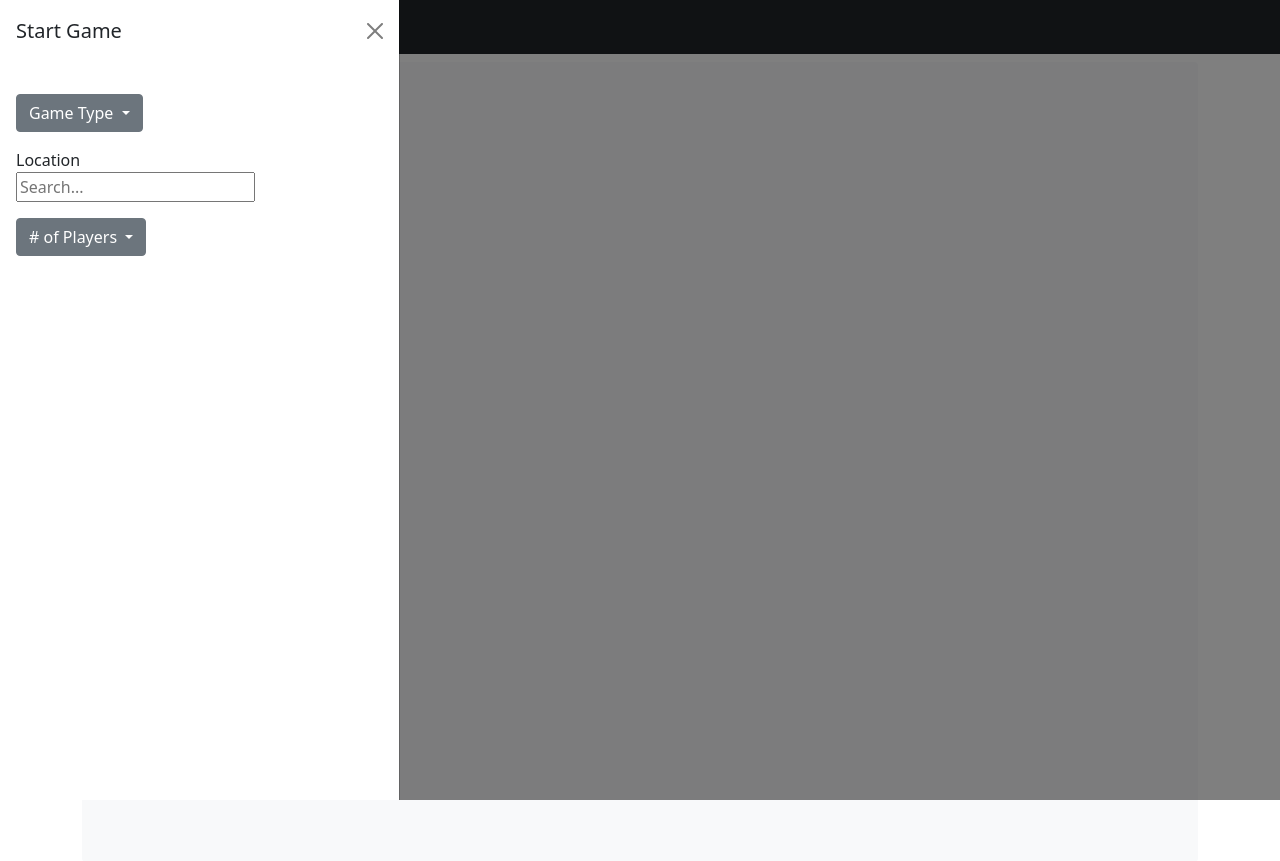
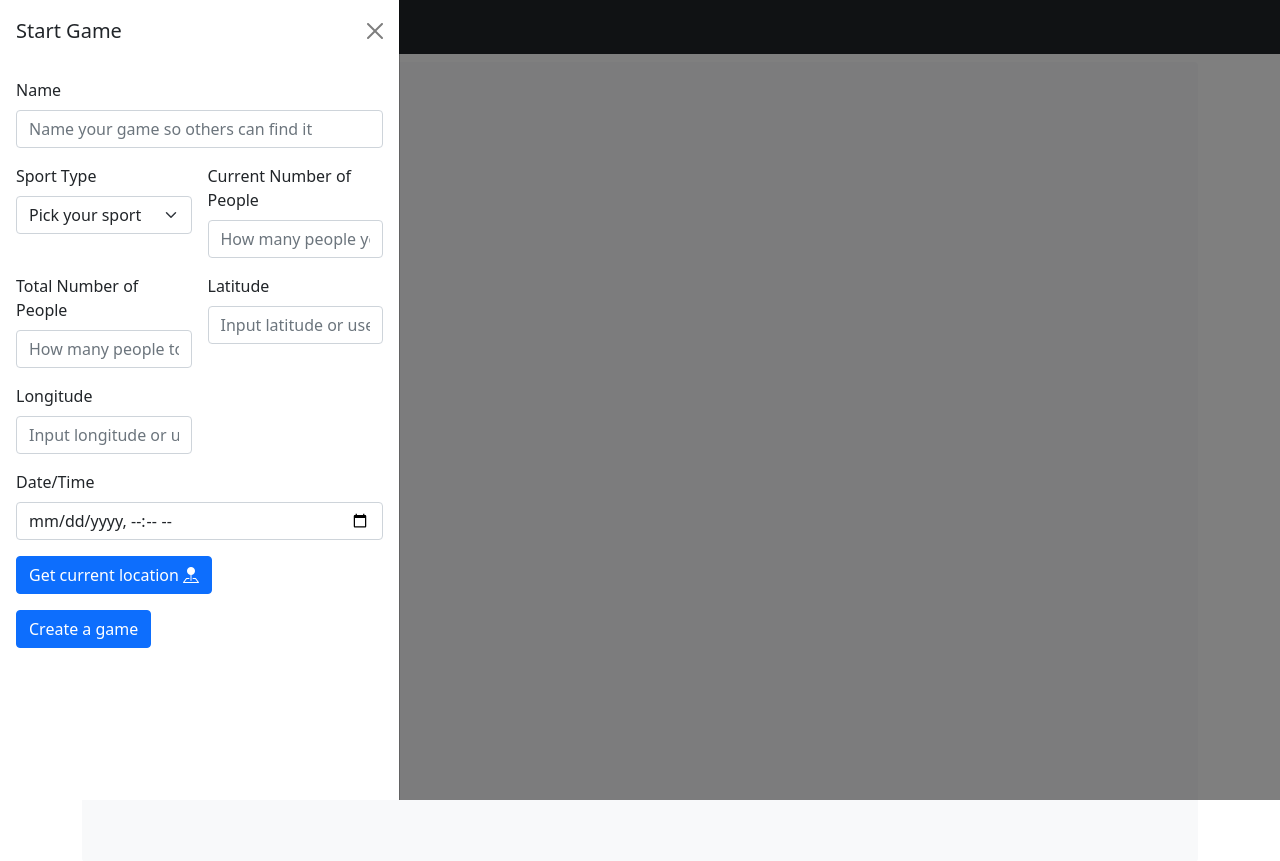
Before and after one commit to aashvi22/BasicFlaskTemplate, a Flask app: page / in a window 1280 px wide, after a click on "Start Game". Shown: the top 861 px of the page. Run offline with Flask 2, Linux system fonts and the light colour scheme; the visitor is signed in with stand-in values (Sample User, id 1).

Commit message:
Update base.html
start button nav, sidebar

```diff
--- a/website/templates/base.html
+++ b/website/templates/base.html
@@ -24,9 +24,9 @@
                 <button class="btn btn-primary" type="button" data-bs-toggle="offcanvas" data-bs-target="#startButton" aria-controls="startButton">
                 Start Game
                 </button>
-                <button class="btn btn-primary" type="button" data-bs-toggle="offcanvas" data-bs-target="#joinButton" aria-controls="joinButton">
+               <!--  <button class="btn btn-primary" type="button" data-bs-toggle="offcanvas" data-bs-target="#joinButton" aria-controls="joinButton">
                 Join Game
-                </button>
+                </button> -->
                 {%else%}
                 <a class = "nav-item nav-link" id="login" href = "/login">Login</a>
                 <a class = "nav-item nav-link" id="signUp" href = "/sign-up">Sign up</a>
@@ -40,47 +40,57 @@
                 <button type="button" class="btn-close text-reset" data-bs-dismiss="offcanvas" aria-label="Close"></button>
               </div>
               <div class="offcanvas-body">
-                <div class="dropdown mt-3">
-                  <button class="btn btn-secondary dropdown-toggle" type="button" id="dropdownMenuButton" data-bs-toggle="dropdown">
-                    Game Type
-                  </button>
-                  <ul class="dropdown-menu" aria-labelledby="dropdownMenuButton">
-                    <li><a class="dropdown-item" href="#">Basketball</a></li>
-                    <li><a class="dropdown-item" href="#">Soccer</a></li>
-                    <li><a class="dropdown-item" href="#">Any</a></li>
-                  </ul>
-                </div>
-                  <div class="dropdown mt-3">
-
-                      <div>
-                          Location
-                      </div>
-                      <input type = "text" placeholder="Search..." >
-                  <!-- <button class="btn btn-secondary dropdown-toggle" type="button" id="dropdownMenuButton" data-bs-toggle="dropdown">
-                    Location
-                  </button>
-                  <ul class="dropdown-menu" aria-labelledby="dropdownMenuButton">
-                    <li><a class="dropdown-item" href="#">Basketball</a></li>
-                    <li><a class="dropdown-item" href="#">Soccer</a></li>
-                    <li><a class="dropdown-item" href="#">Something else here</a></li>
-                  </ul> -->
-                </div>
-              <div class="dropdown mt-3">
-                  <button class="btn btn-secondary dropdown-toggle" type="button" id="dropdownMenuButton" data-bs-toggle="dropdown">
-                    # of Players
-                  </button>
-                  <ul class="dropdown-menu" aria-labelledby="dropdownMenuButton">
-                      <input type="number" id="players" min="1" max="20" />
-                  <!--  <li><a class="dropdown-item" href="#">Basketball</a></li>
-                    <li><a class="dropdown-item" href="#">Soccer</a></li>
-                    <li><a class="dropdown-item" href="#">Something else here</a></li> -->
-                  </ul>
-                </div>
+                  <form class="row g-3" method="POST">
+                    <div class="col-12">
+                      <label for="gameName" class="form-label">Name</label>
+                      <input type="text" class="form-control" id="gameName" placeholder="Name your game so others can find it" required>
+                    </div>
+                    <div class="col-md-6">
+                      <label for="sportSelect" class="form-label">Sport Type</label>
+                      <select class="form-select" name="sportSelect" aria-label="Default select example" required>
+                        <option selected>Pick your sport</option>
+                        <option value="basketball">Basketball</option>
+                        <option value="soccer">Soccer</option>
+                      </select>
+                    </div>
+                    <div class = "col-md-6">
+                      <label for="currNumPeople" class="form-label">Current Number of People</label>
+                      <input type="text" class="form-control" id="currNumPeople" placeholder="How many people you have?" required>
+                    </div>
+                    <div class = "col-md-6">
+                      <label for="totalNumPeople" class="form-label">Total Number of People</label>
+                      <input type="text" class="form-control" id="totalNumPeople" placeholder="How many people total do you want?" required>
+                    </div>
+                   <!-- <div class="col-12">
+                      <div class="form-check form-switch">
+                          <input class="form-check-input" type="checkbox" id="makePublic">
+                          <label class="form-check-label" for="flexSwitchCheckChecked">Make public</label>
+                          </div>
+                    </div> -->
+                    <div class="col-md-6">
+                      <label for="lat" class="form-label">Latitude</label>
+                      <input type="text" class="form-control" id="lat" placeholder="Input latitude or use your current location" required>
+                    </div>
+                    <div class="col-md-6">
+                      <label for="lng" class="form-label">Longitude</label>
+                      <input type="text" class="form-control" id="lng" placeholder="Input longitude or use your current location" required>
+                    </div>
+                    <div>
+                        <label class="form-label">Date/Time</label>
+                        <input type="datetime-local" class="form-control" id="dateTime">
+                    </div>
+                    <div class="col-12">
+                      <button type="button" class = "btn btn-primary" id = "getCurrentLocationBtn">Get current location <i class="bi bi-pin-map-fill"></i></button>
+                    </div>
+                    <div class="col-12">
+                      <button type="submit" class="btn btn-primary">Create a game</button>
+                    </div>
+                </form>
               </div>
             </div>
 
 
-            <div class="offcanvas offcanvas-start" tabindex="-1" id="joinButton" aria-labelledby="joinButtonLabel">
+            <!-- <div class="offcanvas offcanvas-start" tabindex="-1" id="joinButton" aria-labelledby="joinButtonLabel">
               <div class="offcanvas-header">
                 <h5 class="offcanvas-title" id="joinButtonLabel">Join Game</h5>
                 <button type="button" class="btn-close text-reset" data-bs-dismiss="offcanvas" aria-label="Close"></button>
@@ -109,9 +119,6 @@
                     <li><a class="dropdown-item" href="#">Soccer</a></li>
                     <li><a class="dropdown-item" href="#">Something else here</a></li>
                   </ul> -->
-                </div>
-              </div>
-            </div>
 
         </nav>
 
```
